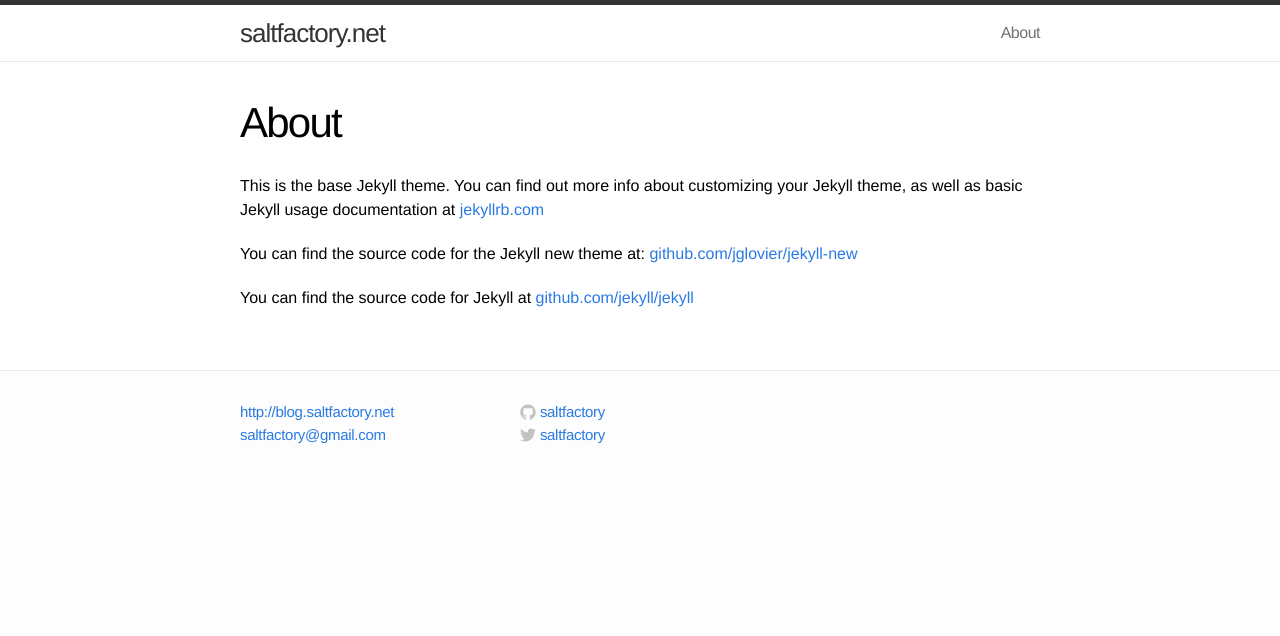
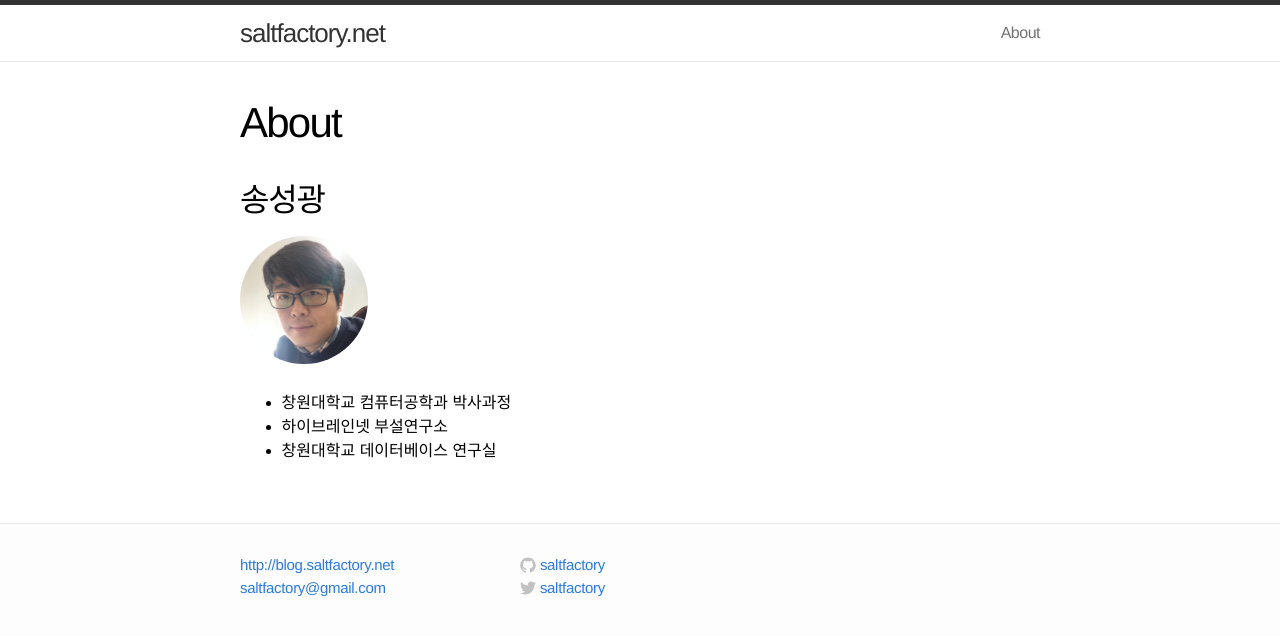
Before and after one commit to saltfactory/saltfactory.github.io, a Jekyll site: the page built from about.md, in a window 1280 px wide. Shown: the top 636 px of the page. Built offline with Jekyll 4.4.1, drawn with Linux system fonts in a browser that asks for light colours.

Commit message:
add gravatar about.md

```diff
--- a/_config.yml
+++ b/_config.yml
@@ -5,7 +5,7 @@ email: saltfactory@gmail.com
 description: ""
 
 baseurl: ""
-url: "http://saltfactory.github.io"
+# url: "http://saltfactory.github.io"
 twitter_username: saltfactory
 github_username:  saltfactory
 
--- a/_includes/head.html
+++ b/_includes/head.html
@@ -9,4 +9,7 @@
     <!-- Custom CSS -->
     <link rel="stylesheet" href="{{ "/css/main.css" | prepend: site.baseurl }}">
 
+    {% if page && page.css %}
+    <link rel='stylesheet' type='text/css' href='{{ page.css }}' />
+    {% endif %}
 </head>
--- a/about.md
+++ b/about.md
@@ -1,11 +1,14 @@
 ---
 layout: page
+css: /css/about.css
 title: About
 permalink: /about/
 ---
 
-This is the base Jekyll theme. You can find out more info about customizing your Jekyll theme, as well as basic Jekyll usage documentation at [jekyllrb.com](http://jekyllrb.com/)
+## 송성광
 
-You can find the source code for the Jekyll new theme at: [github.com/jglovier/jekyll-new](https://github.com/jglovier/jekyll-new)
+![profile]({{site.url}}/assets/images/profile.png)
 
-You can find the source code for Jekyll at [github.com/jekyll/jekyll](https://github.com/jekyll/jekyll)
+* 창원대학교 컴퓨터공학과 박사과정
+* 하이브레인넷 부설연구소
+* 창원대학교 데이터베이스 연구실
--- /dev/null
+++ b/css/about.css
@@ -0,0 +1,9 @@
+.post img{
+  width:128px;
+  height:128px;
+-webkit-border-radius: 50%;
+-moz-border-radius: 50%;
+-ms-border-radius: 50%;
+-o-border-radius: 50%;
+border-radius: 50%;
+}
```
Also changed, not shown: assets/images/profile.png (added), 5 other files.
